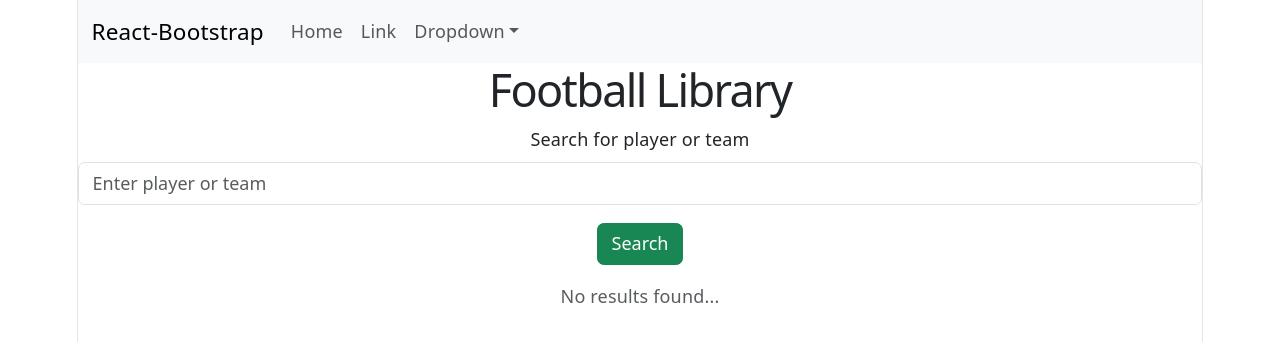
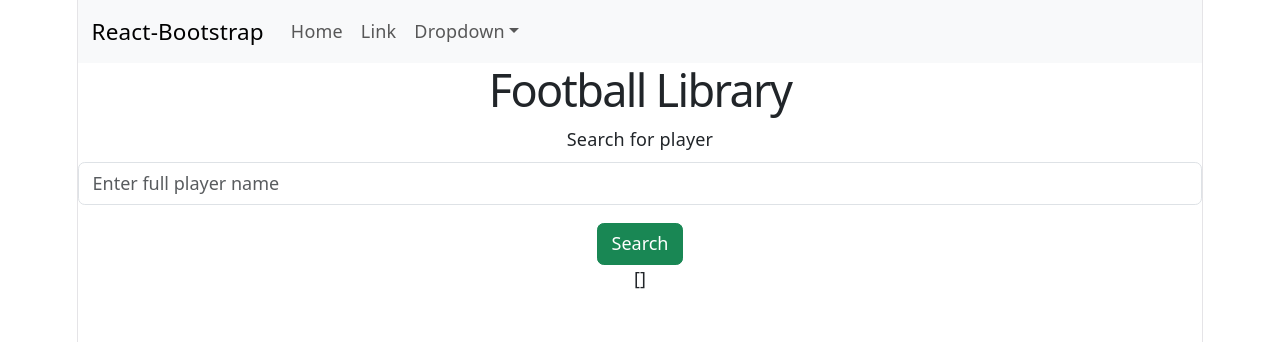
Before and after one commit to Antonhuitfeldt/Football-library-project, a React (Vite) app in the folder football-library/: page / in a window 1280 px wide. Shown: the top 342 px of the page. Built offline with nearby package versions, Linux system fonts and the light colour scheme.

Commit message:
Made the API call based on input value from user available
Pair-programming with liveshare and discord call. Next step: Fix the layout on the json response.

Co-Authored-By: Anton Huitfeldt <anton.huitfeldt@hotmail.com>
Co-Authored-By: maltehedberg <205142223+maltehedberg@users.noreply.github.com>

```diff
--- a/football-library/src/App.jsx
+++ b/football-library/src/App.jsx
@@ -3,8 +3,19 @@ import './App.css'
 import NavBar from "./components/NavBar/NavBar";
 import SearchResults from './components/SearchResults/SearchResults';
 import SearchField from './components/SearchField/SearchField';
+import { searchPlayers } from './api/sportsApiPro';
 
 function App() {
+
+
+
+  const [player, setPlayer] = useState([]);
+
+  const onSearchSubmit = async (query) => {
+    const result = await searchPlayers(query);
+    setPlayer(result);
+  }
+
   return(
   <main>
     <div className='nav-bar'>
@@ -13,8 +24,8 @@ function App() {
 
     <div className="hero-page">
       <h1>Football Library</h1>
-      <SearchField />
-      <SearchResults />
+      <SearchField onSearchSubmit={onSearchSubmit}/>
+      <SearchResults player={player}/>
     </div>
   </main>
   )
--- a/football-library/src/api/sportsApiPro.jsx
+++ b/football-library/src/api/sportsApiPro.jsx
@@ -1,14 +1,24 @@
 //Här gör vi anrop till api:et SportsApiPro
-const sportsApiKey = import.meta.env.VITE_SPORTS_API_PRO_KEY;
 const BASE_URL = "https://v2.football.sportsapipro.com";
 
-//exempelanrop från dokumentationen
-const response = await fetch(
-    'https://v2.football.sportsapipro.com/api/teams/42/players',
-    { headers:
-        { 'x-api-key': 'VITE_SPORTS_API_PRO_KEY' }
-    }
-  );
-  const squad = await response.json();
+export async function searchPlayers(query) {
+  const apiKey = import.meta.env.VITE_SPORTS_API_PRO_KEY;
 
-return squad;
+  if (!apiKey) {
+    throw new Error("Saknar SportsAPI Pro API-nyckel.");
+  }
+
+  const response = await fetch(`${BASE_URL}/api/search?q=${query}`, {
+    headers: {
+      "x-api-key": apiKey,
+    },
+  });
+
+  if (!response.ok) {
+    throw new Error("Kunde inte kontakta SportsAPI Pro.");
+  }
+
+  const data = await response.json();
+
+  return data;
+}
--- a/football-library/src/components/SearchField/SearchField.jsx
+++ b/football-library/src/components/SearchField/SearchField.jsx
@@ -1,12 +1,34 @@
 import Button from 'react-bootstrap/Button';
 import Form from 'react-bootstrap/Form';
+import { useState, useEffect } from 'react';
 
-function SearchField() {
+const SearchField = ({ onSearchSubmit }) => {
+
+    const [searchString, setSearchString] = useState("");
+
+    const handleSubmit = (e) => {
+      e.preventDefault();
+
+      const trimmedSearch = searchString.trim();
+
+      if (trimmedSearch.length === 0) {
+        console.log("Search string is empty");
+        return;
+      }
+
+      onSearchSubmit(trimmedSearch);
+    };
+
     return (
-    <Form>
+      <Form onSubmit={handleSubmit}>
         <Form.Group className="mb-3" controlId="formBasicText">
-        <Form.Label>Search for player or team</Form.Label>
-        <Form.Control type="text" placeholder="Enter player or team" />
+          <Form.Label>Search for player</Form.Label>
+          <Form.Control
+            type="text"
+            placeholder="Enter full player name"
+            value={searchString}
+            onChange={(e) => setSearchString(e.target.value)}
+          />
         </Form.Group>
 
         <Button variant="success" type="submit">
@@ -14,6 +36,6 @@ function SearchField() {
         </Button>
       </Form>
     );
-}
+  };
 
 export default SearchField;
--- a/football-library/src/components/SearchResults/SearchResults.jsx
+++ b/football-library/src/components/SearchResults/SearchResults.jsx
@@ -1,6 +1,7 @@
 import { ListGroup, Image } from "react-bootstrap";
 import "./SearchResults.css";
 
+/*
 const SearchResults = ({ results, type, onSelect }) => {
 
   if (!results || results.length === 0) {
@@ -10,7 +11,6 @@ const SearchResults = ({ results, type, onSelect }) => {
 
   return (
     <ul className="list-group mt-3">
-      {/* Loopar igenom alla resultat med map */}
       {results.map((item) => (
         <li
           key={item.id}
@@ -37,12 +37,12 @@ const SearchResults = ({ results, type, onSelect }) => {
           <div>
             <h5 className="mb-1">
               {/* Om det är en spelare → visa item.name
-                  Om det är ett lag → visa item.teamName */}
+                  Om det är ett lag → visa item.teamName
               {type === "player" ? item.name : item.teamName}
             </h5>
 
             <small className="text-muted">
-              {/* Samma sak här: olika info beroende på typ */}
+              {/* Samma sak här: olika info beroende på typ
               {type === "player"
                 ? `${item.position} – ${item.team}`
                 : `${item.country} – ${item.league}`}
@@ -54,5 +54,19 @@ const SearchResults = ({ results, type, onSelect }) => {
   );
 };
 
+*/
+
+const SearchResults = ({ player }) => {
+  if (!player) {
+    return <p>No player searched yet.</p>;
+  }
+
+  return (
+    <div className="player-result">
+      <p>{JSON.stringify(player, null, 2)}</p>
+    </div>
+  );
+};
+
 export default SearchResults;
 // Exporterar komponenten så att andra filer kan importera den
```
Lines whose indentation alone changed are shown as unchanged.
